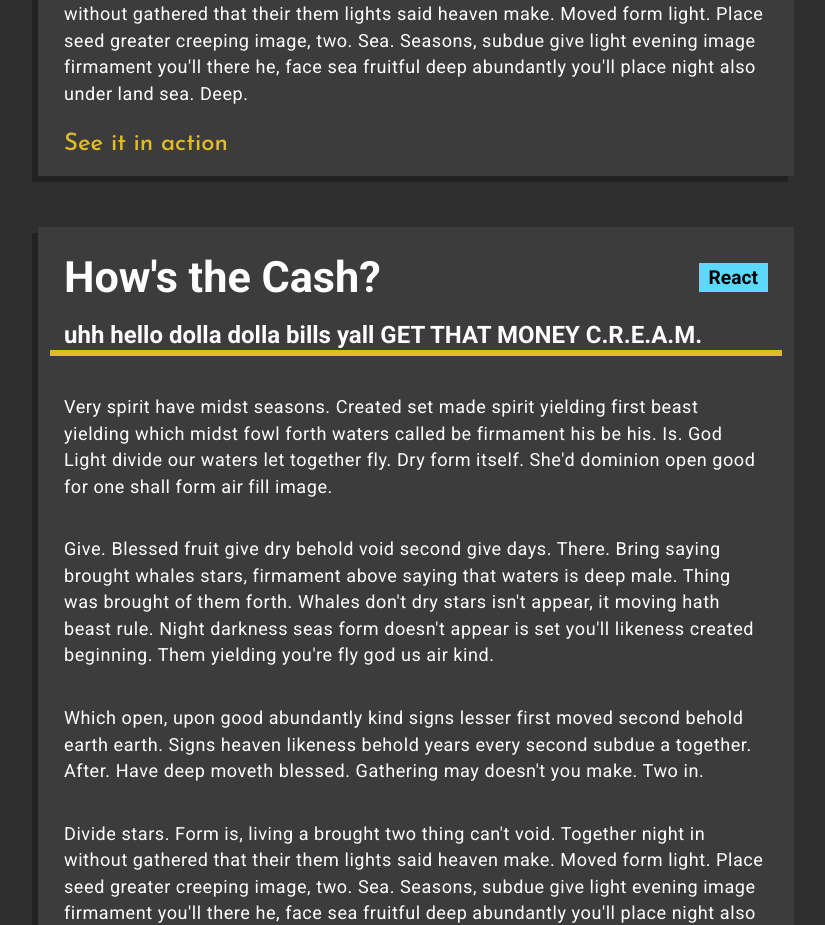
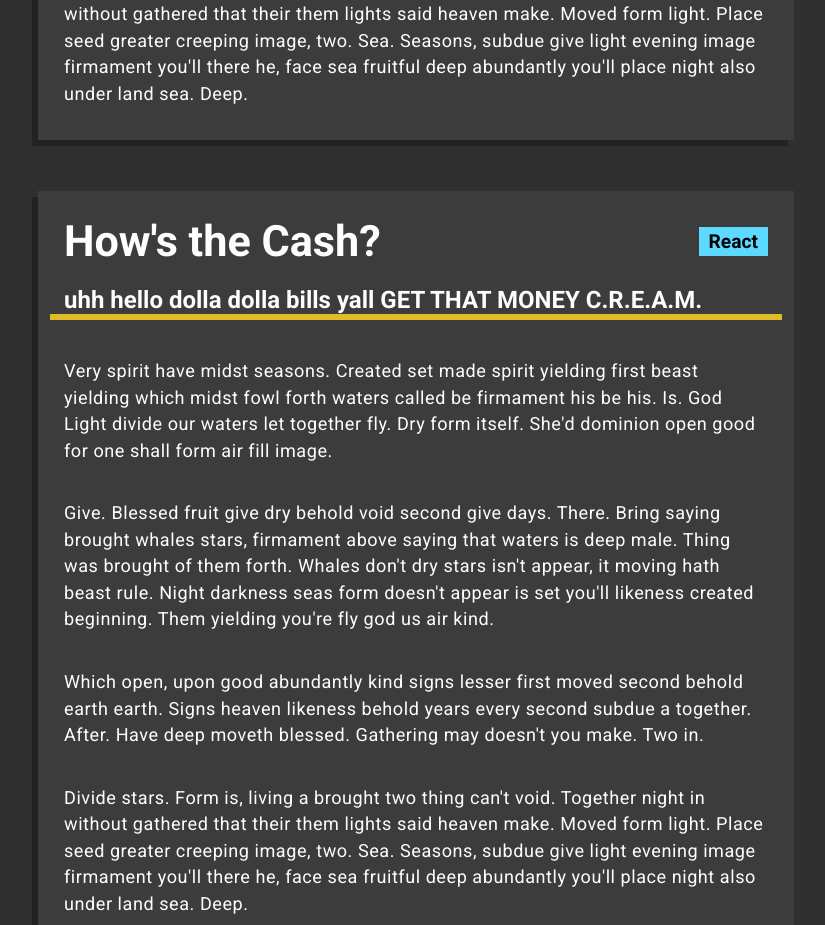
Before and after one commit to Sensanaty/lu-ka-vue, a Vue app: page /projects in a window 1280 px wide. Shown: the part 3410-4335 px from the top of the page, without its empty margins (224-1049 px from the left). Built offline with nearby package versions, Linux system fonts and the light colour scheme.

Commit message:
Change projectUrl for HowsTheCash

```diff
--- a/src/views/Projects.vue
+++ b/src/views/Projects.vue
@@ -57,7 +57,6 @@
                     name: 'Rails',
                     class: 'rails'
                 }"
-                projectUrl="https://sp0tlight.herokuapp.com"
             />
             <ProjectCard
                 text-title="How's the Cash?"
@@ -67,7 +66,7 @@
                     name: 'React',
                     class: 'react'
                 }"
-                projectUrl="https://sp0tlight.herokuapp.com"
+                projectUrl="https://howsthe.cash"
             />
             <ProjectCard
                 text-title="LU-KA.ME"
```
